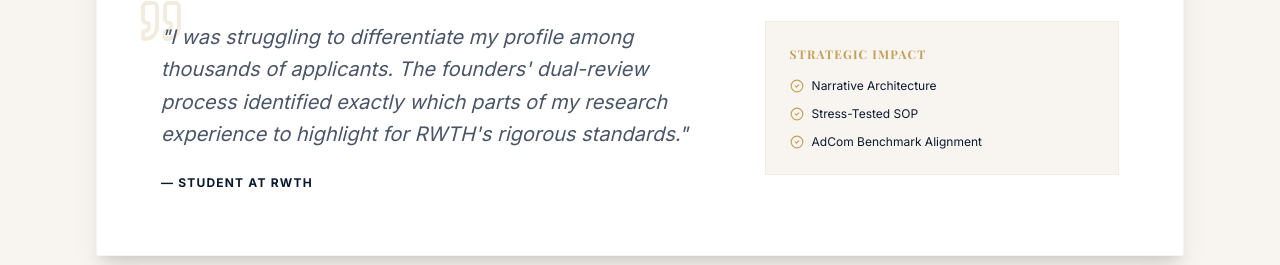
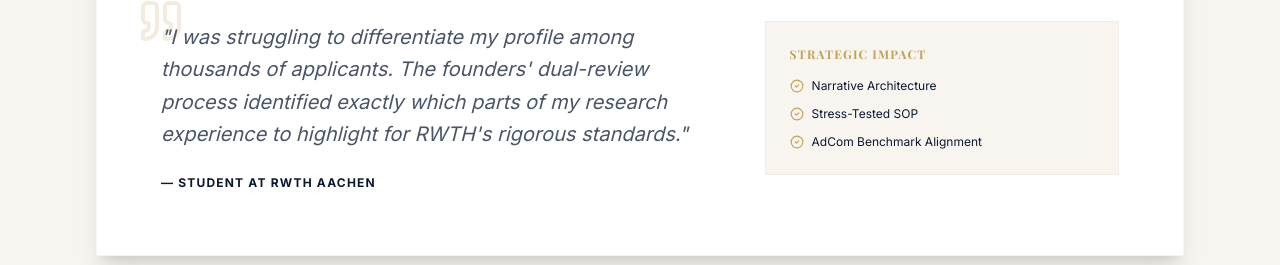
Before and after one commit to Neenu2395/consulting_v1, a React (Vite) app: page /success-stories in a window 1280 px wide. Shown: the part 1350-1615 px from the top of the page. Built offline with nearby package versions, Linux system fonts and the light colour scheme; a web font is replaced by a local one.

Commit message:
Update SuccessStories.tsx

```diff
--- a/src/pages/SuccessStories.tsx
+++ b/src/pages/SuccessStories.tsx
@@ -16,7 +16,7 @@ export function SuccessStories() {
       program: 'MS in Materials Engineering',
       result: 'Admitted',
       quote: "I was struggling to differentiate my profile among thousands of applicants. The founders' dual-review process identified exactly which parts of my research experience to highlight for RWTH's rigorous standards.",
-      candidate: "Student at RWTH"
+      candidate: "Student at RWTH Aachen"
     },
     {
       school: 'SDA Bocconi',
```
